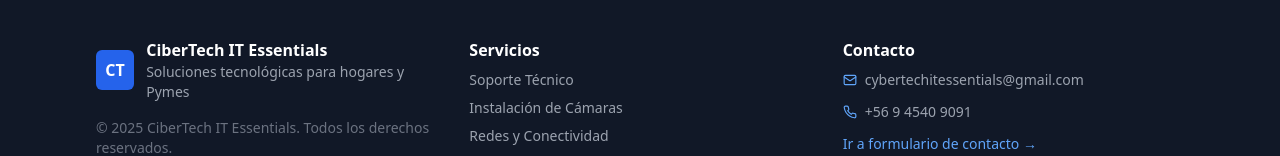
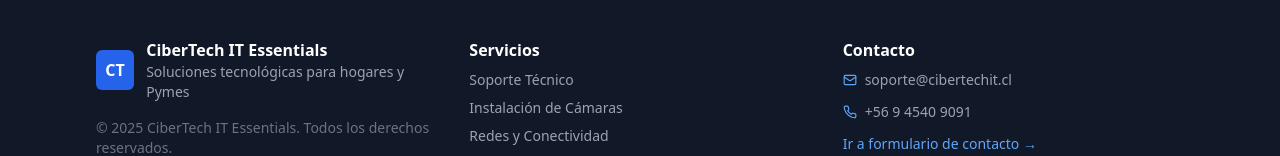
Before and after one commit to Hackmk01/cybertechit, a React (Vite) app: page / in a window 1280 px wide. Shown: the part 2869-3025 px from the top of the page. Built offline with nearby package versions, Linux system fonts and the light colour scheme.

Commit message:
Actualización del sitio de Cibertech IT Essentials

```diff
--- a/src/components/Footer.jsx
+++ b/src/components/Footer.jsx
@@ -46,7 +46,7 @@ export default function Footer() {
             <div className="flex items-center gap-2">
               <Mail size={14} className="text-blue-400" />
               <a href="mailto:cybertechitessentials@gmail.com" className="hover:text-blue-400 transition-colors">
-                cybertechitessentials@gmail.com
+                soporte@cibertechit.cl
               </a>
             </div>
             <div className="flex items-center gap-2">
```
